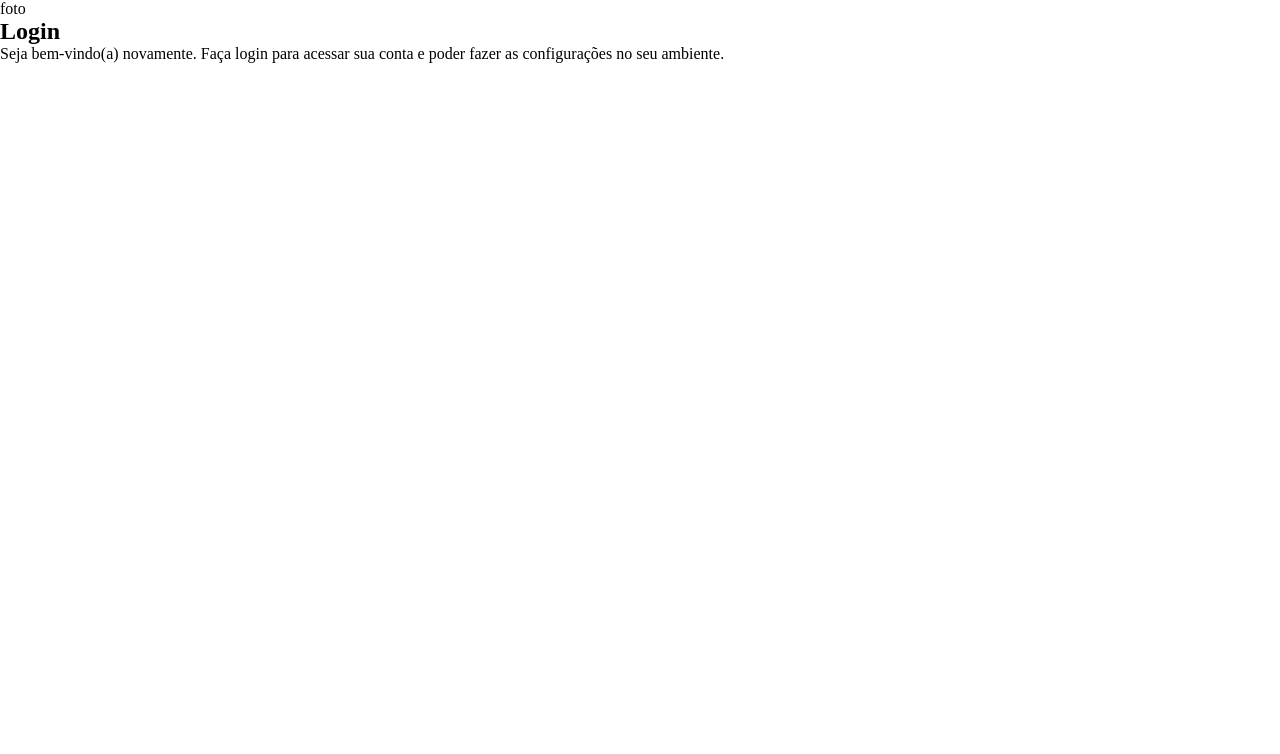
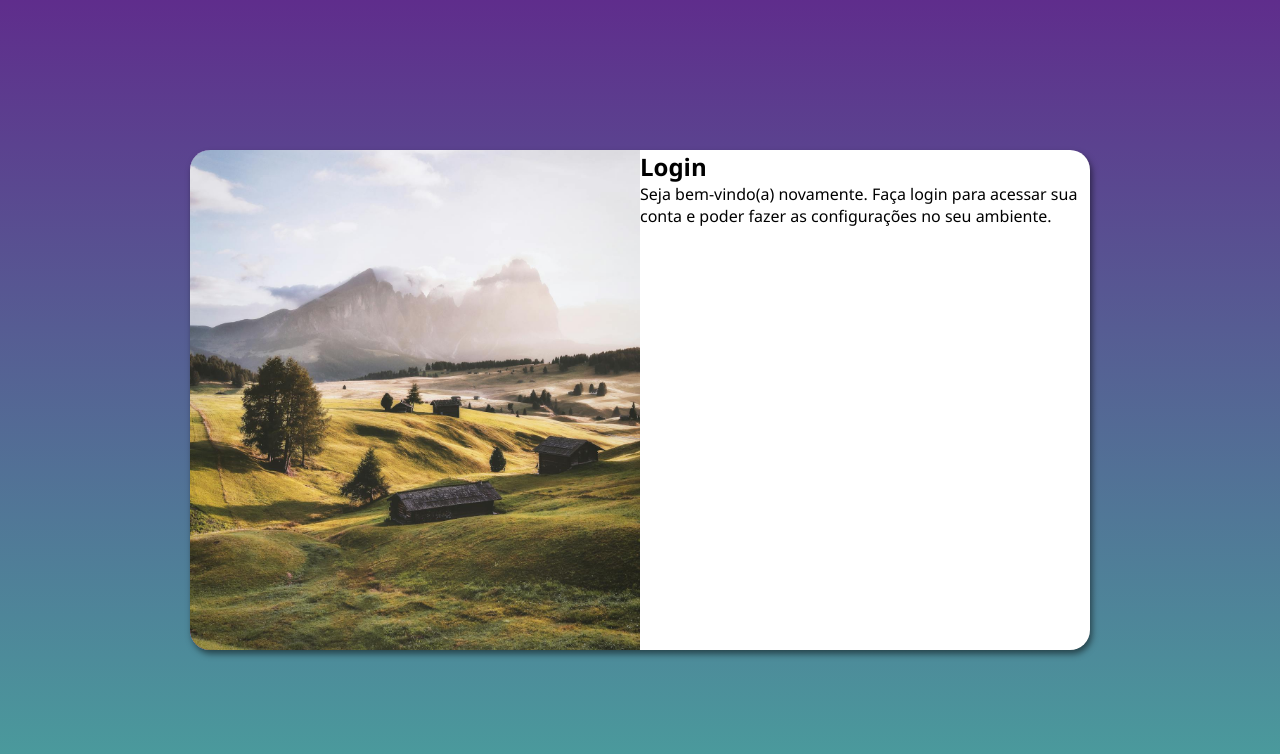
Before and after one commit to Ricardo-ia-1/projeto-login, a plain HTML site: page index.html in a window 1280 px wide. Drawn offline with Linux system fonts and the light colour scheme.

Commit message:
atualizado

```diff
--- /dev/null
+++ b/estilos/midia-queries.css
@@ -0,0 +1,48 @@
+@charset "UTF-8";
+
+/* Estilos para telas menores que 600px */
+@media screen and (min-width: 768px) and (max-width: 1028px) {
+    body {
+        background-image: linear-gradient(to top, #49a09d, #5f2d8c);
+    }
+
+    section#login {
+        width: 90vw;
+    }
+
+    section#login > div#imagem {
+        float: left;
+        width: 35%;
+        height: 100%;
+    }
+
+    section#login > div#formulario {
+        float: right;
+        width: 65%;
+        height: 100%;
+        box-sizing: border-box;
+    }
+}
+
+@media screen and (min-width: 1028px) {
+       body {
+        background-image: linear-gradient(to top, #49a09d, #5f2d8c);
+    }
+
+    section#login {
+        width: 900px;
+
+    }
+
+    section#login > div#imagem {
+        float: left;
+        width: 50%;
+        height: 100%;
+    }
+
+    section#login > div#formulario {
+        float: right;
+        width: 50%;
+        height: 100%;
+    }
+}
--- a/estilos/style.css
+++ b/estilos/style.css
@@ -1,7 +1,59 @@
 @charset "UTF-8";
 
+/*
+Paleta de Cores:
+Verde: #49a09d
+Lilas: #5f2d8c
+*/
+
 * {
+    font-family: 'Segoe UI', Tahoma, Geneva, Verdana, sans-serif;
     margin: 0;
     padding: 0;
     box-sizing: border-box;
 }
+
+body, html {
+    background-color: #5f2d8c ;
+    height: 100vh;
+    width: 100vw;
+}
+
+main {
+    position: relative;
+    display: flex;
+    justify-content: center;
+    align-items: center;
+    height: 100vh;
+    width: 100vw;
+}
+
+section#login {
+    position: absolute;
+    top: 50%;
+    left: 50%;
+    transform: translate(-50%, -50%);
+    overflow: hidden;
+
+    background-color: #ffffff;
+    border-radius: 20px;
+    width: 300px;
+    height: 500px;
+    box-shadow: 2px 4px 6px rgba(0, 0, 0, 0.501);
+
+    transition: width 0.2s , height 0.2s;
+    transition-timing-function: ease;
+}
+
+section#login > div#imagem {
+    display: block;
+    background: #5f2d8c url('../imagens/imagem.jpg') no-repeat center;
+    background-size: cover;
+    height: 200px;
+
+}
+
+section#formulario {
+    display: block;
+    padding: 20px;
+}
--- a/index.html
+++ b/index.html
@@ -5,11 +5,12 @@
     <meta name="viewport" content="width=device-width, initial-scale=1.0">
     <title>Login</title>
     <link rel="stylesheet" href="estilos/style.css">
+    <link rel="stylesheet" href="estilos/midia-queries.css">
 </head>
 <body>
     <main>
         <section id="login">
-            <div id="imagem">foto</div>
+            <div id="imagem"></div>
             <div>
                 <h1>Login</h1>
                 <p>Seja bem-vindo(a) novamente. Faça login para acessar sua conta e poder fazer as configurações no seu ambiente.</p>
```
